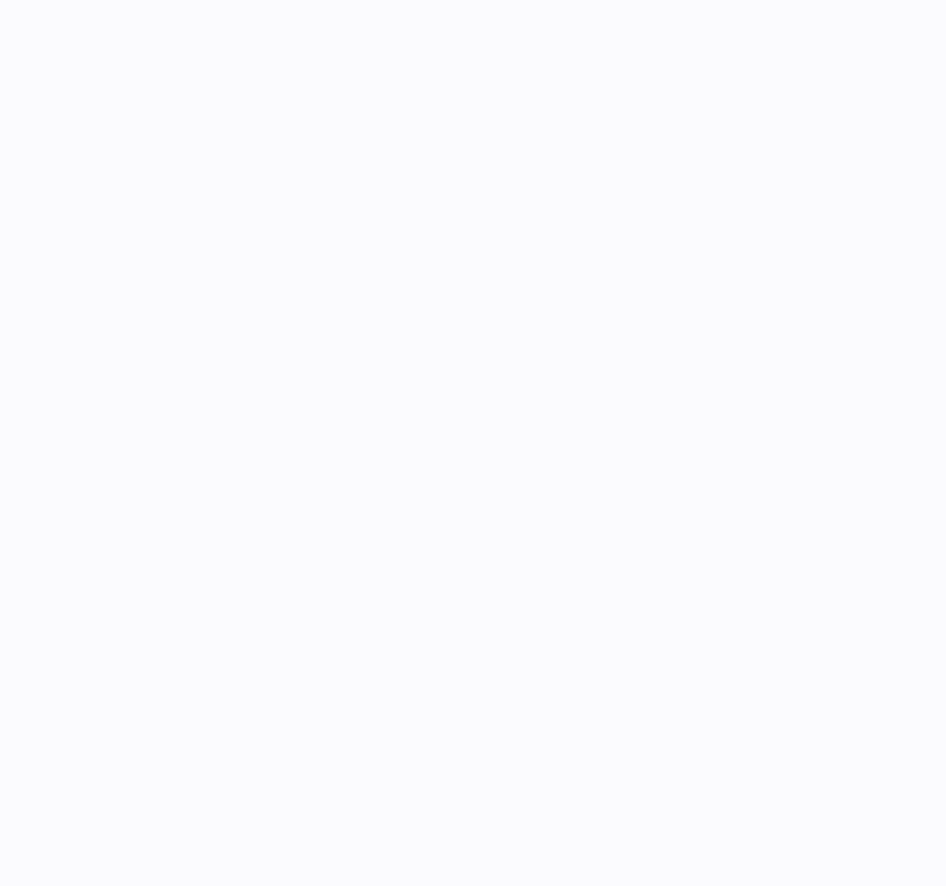
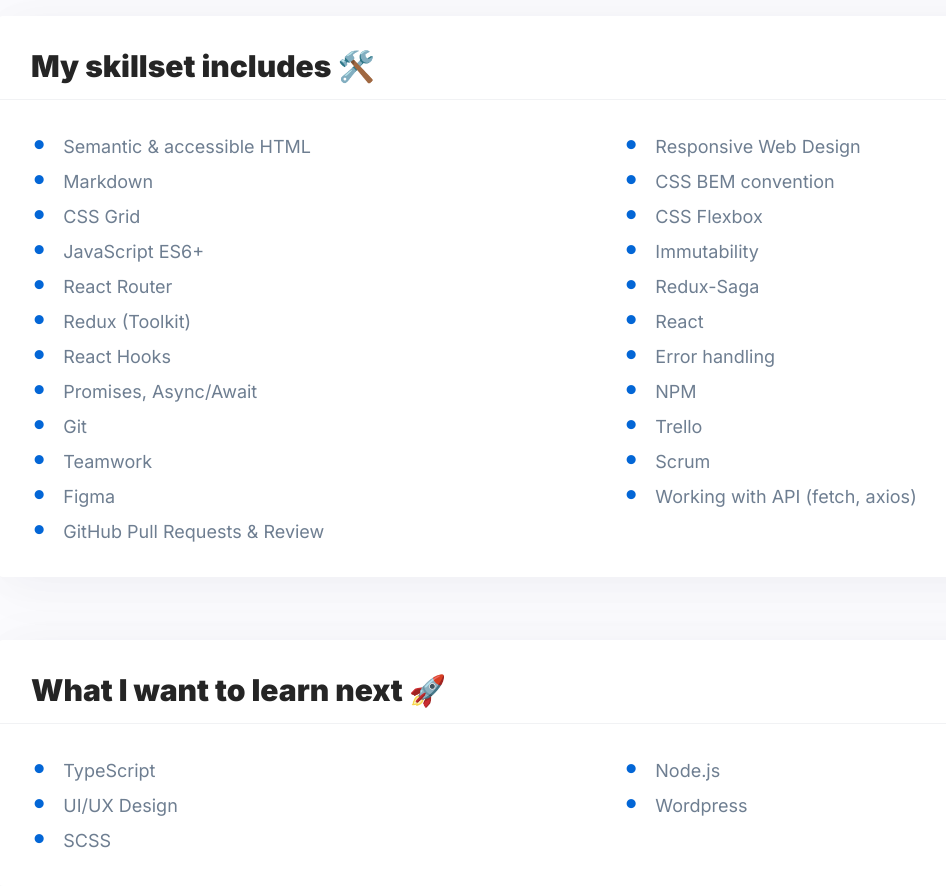
Before and after one commit to danielnowrot/personal-homepage, a React (Create React App) app: page / in a window 1280 px wide. Shown: the part 560-1446 px from the top of the page, without its empty margins (33-979 px from the left). Before the commit the page ends 800 px from the top, so only its background shows below. Built offline with nearby package versions, Linux system fonts and the light colour scheme.

Commit message:
added articles

```diff
--- a/src/features/PersonalInfo/index.js
+++ b/src/features/PersonalInfo/index.js
@@ -1,9 +1,23 @@
 import PageHeader from "../../general/PageHeader";
+import Article from "../../general/Article";
+import List from "../../general/Article/List";
+import { skills } from "../../general/Article/List/skills";
+import { skillsToLearn } from "../../general/Article/List/skillsToLearn";
 
 const PersonalInfo = () => {
     return (
         <>
             <PageHeader />
+            <Article
+                title="My skillset includes 🛠️"
+                content={List(skills)}
+            >
+            </Article>
+            <Article
+                title="What I want to learn next 🚀"
+                content={List(skillsToLearn)}
+            >
+            </Article>
         </>
     );
 };
--- /dev/null
+++ b/src/general/Article/List/index.js
@@ -0,0 +1,14 @@
+import { ListItem, StyledList } from "./styled";
+
+const List = (skills) => {
+  return (
+    <StyledList>
+      {skills.map((skill) => (
+        <ListItem key={skill}>
+          {skill}
+        </ListItem>
+      ))}
+    </StyledList>
+  )
+};
+export default List;
--- /dev/null
+++ b/src/general/Article/List/skills.js
@@ -0,0 +1,25 @@
+export const skills = [
+    "Semantic & accessible HTML",
+    "Responsive Web Design",
+    "Markdown",
+    "CSS BEM convention",
+    "CSS Grid",
+    "CSS Flexbox",
+    "JavaScript ES6+",
+    "Immutability",
+    "React Router",
+    "Redux-Saga",
+    "Redux (Toolkit)",
+    "React",
+    "React Hooks",
+    "Error handling",
+    "Promises, Async/Await",
+    "NPM",
+    "Git",
+    "Trello",
+    "Teamwork",
+    "Scrum",
+    "Figma",
+    "Working with API (fetch, axios)",
+    "GitHub Pull Requests & Review",
+  ];
--- /dev/null
+++ b/src/general/Article/List/skillsToLearn.js
@@ -0,0 +1,7 @@
+export const skillsToLearn = [
+    "TypeScript",
+    "Node.js",
+    "UI/UX Design",
+    "Wordpress",
+    "SCSS",
+  ];
--- /dev/null
+++ b/src/general/Article/List/styled.js
@@ -0,0 +1,30 @@
+import styled from "styled-components";
+
+export const StyledList = styled.ul`
+  margin-bottom: 0;
+  display: grid;
+  grid-template-columns: auto auto auto;
+  padding-inline-start: 32px;
+  color: ${({ theme }) => theme.color.textSecondary};
+  font-weight: 400;
+  font-size: 18px;
+  list-style: none;
+  li::before {
+    content: "•";
+    color: ${({ theme }) => theme.color.button};
+    padding-right: 16px;
+    font-size: 29px;
+  };
+  @media (max-width: ${({ theme }) => theme.breakPoint.maxContent}px) {
+    grid-template-columns: 1fr 1fr;
+  };
+  @media (max-width: ${({ theme }) => theme.breakPoint.mobileMax}px) {
+    display: flex;
+    flex-direction: column;
+  };
+`;
+
+export const ListItem = styled.li`
+  max-width: 390px;
+  word-break: break-word;
+`;
--- /dev/null
+++ b/src/general/Article/index.js
@@ -0,0 +1,14 @@
+import { Title, Wrapper } from "./styled";
+
+const Article = ({ title, content }) => (
+    <Wrapper>
+        <Title>
+            {title}
+        </Title>
+        <div>
+           {content}
+        </div>
+    </Wrapper>
+);
+
+export default Article;
--- /dev/null
+++ b/src/general/Article/styled.js
@@ -0,0 +1,21 @@
+import styled from "styled-components";
+
+export const Wrapper = styled.article`
+    max-width: 1216px;
+    background-color: ${({ theme }) => theme.color.sectionBackground};
+    margin: auto;
+    box-shadow: 0px -2px 50px ${({ theme }) => theme.color.shadow}, 0px 16px 58px ${({ theme }) => theme.color.shadow};
+    border-radius: 4px;
+    padding-bottom: 32px;
+    margin-top: 63px;
+    margin-bottom: 9px;
+`;
+
+export const Title = styled.h2`
+    padding-left: 32px;
+    padding-top: 32px;
+    padding-bottom: 15px;
+    font-size: 30px;
+    font-weight: 900;
+    border-bottom: 1px solid ${({ theme }) => theme.color.border};
+`;
```
